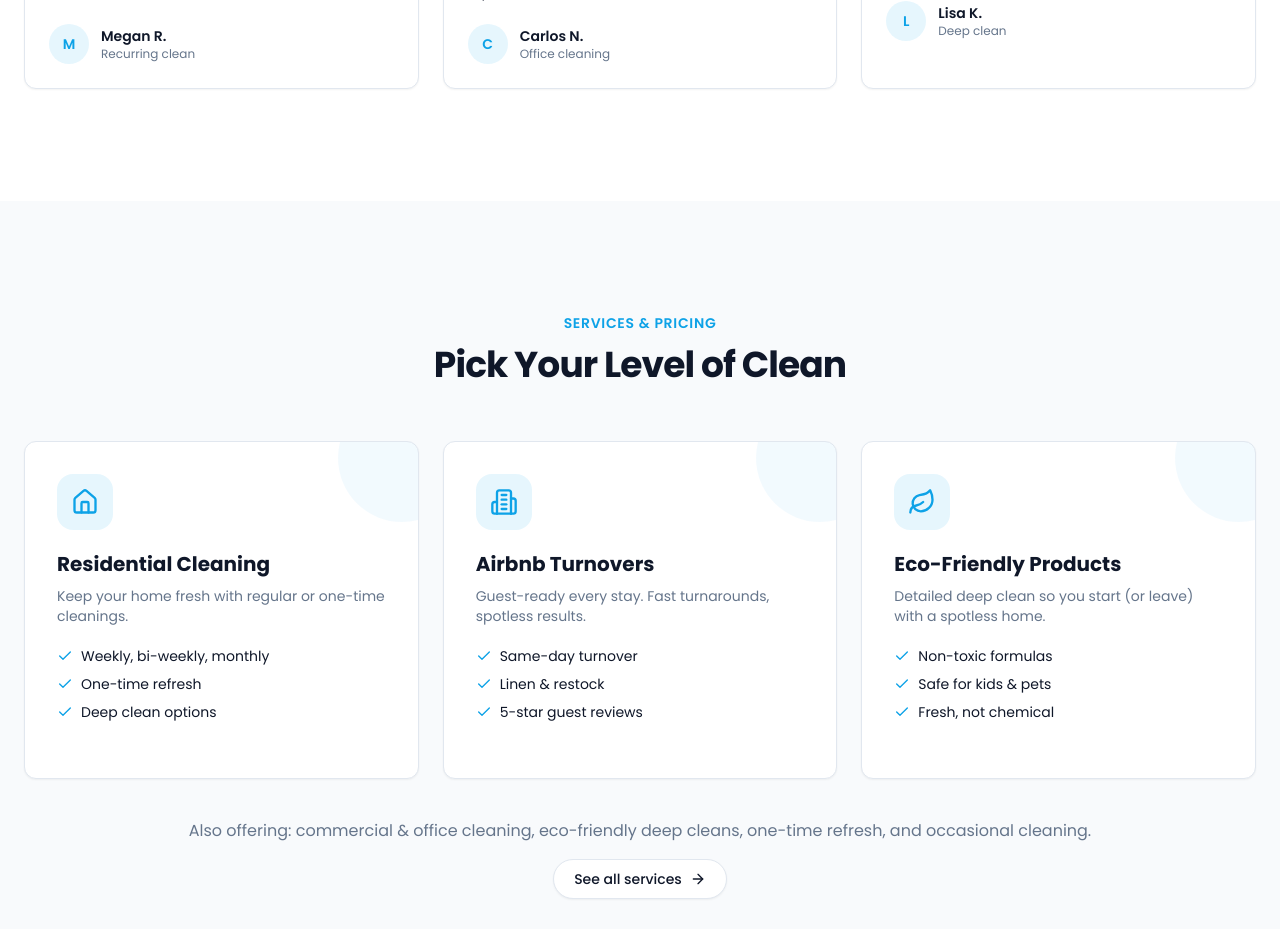
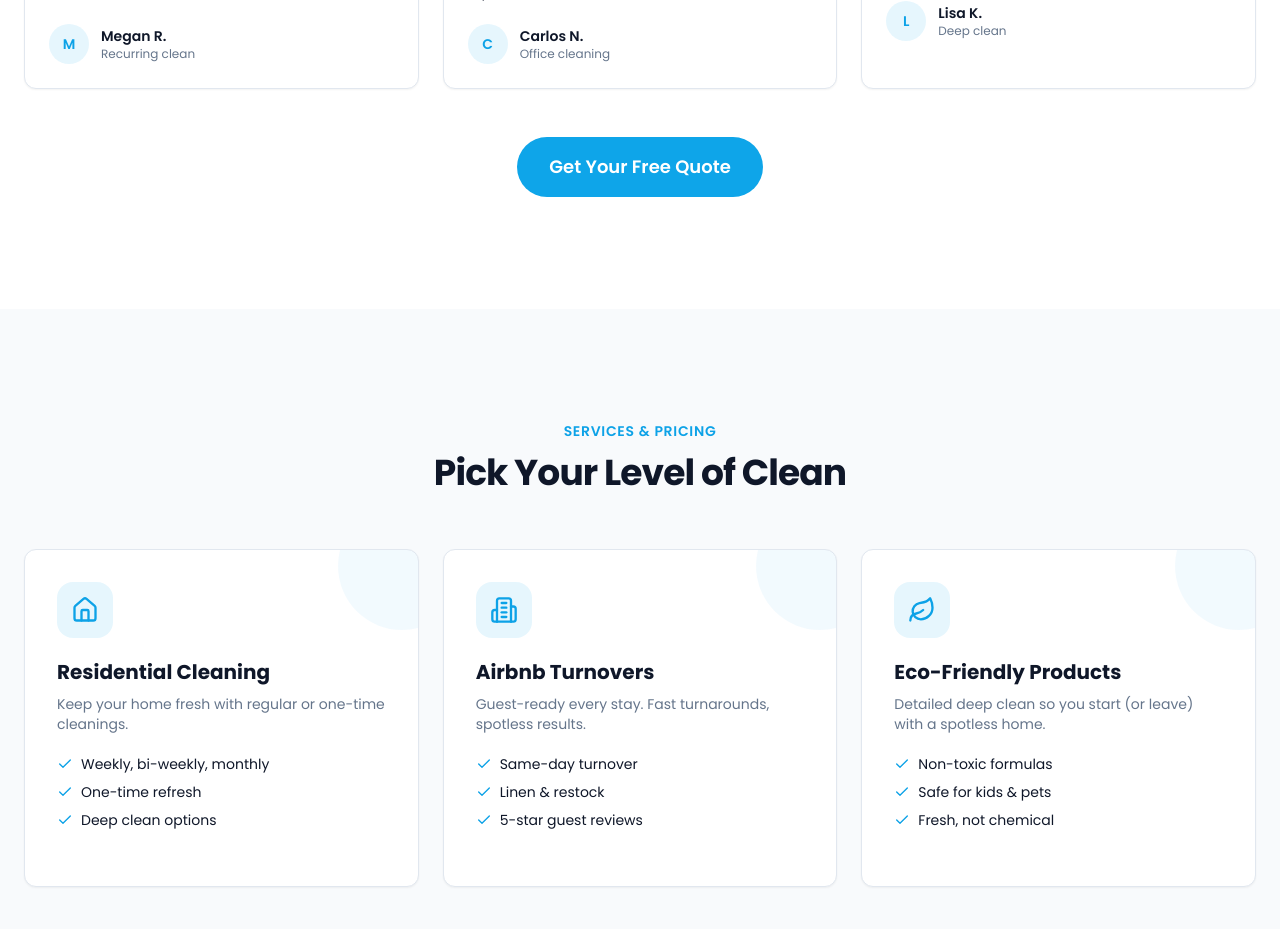
Before and after one commit to squeegee503-cmd/Squeegee-Maids, a React (Vite) app: page / in a window 1280 px wide. Shown: the part 1600-2529 px from the top of the page. Built offline with nearby package versions, Linux system fonts and the light colour scheme; no server answers.

Commit message:
Publish application

```diff
--- a/src/components/sections/Testimonials.tsx
+++ b/src/components/sections/Testimonials.tsx
@@ -77,6 +77,17 @@ export function Testimonials() {
           ))}
         </div>
       </div>
+
+      <div className="mt-12 flex justify-center">
+  <a
+    href="#quote"
+    className="inline-flex items-center rounded-full bg-sky-500 px-8 py-4 text-lg font-semibold text-white transition-all duration-300 hover:bg-sky-600 hover:shadow-lg"
+  >
+    Get Your Free Quote
+  </a>
+</div>
+
+
     </section>
   );
 }
```
Also changed, not shown: 4 other files (tests, documents, lock files or other folders).
